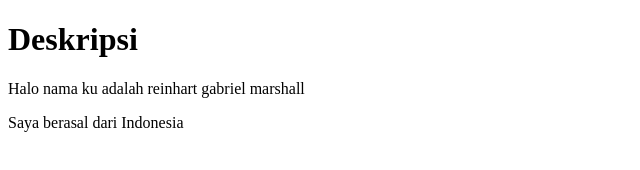
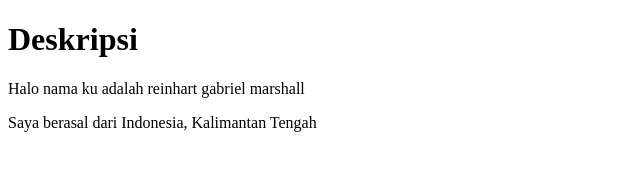
Before and after one commit to RollBy0/PWD-250713272, a plain HTML site: page index.html in a window 1280 px wide. Shown: the whole page, without its empty margins (0-640 px from the left). Drawn offline with Linux system fonts and the light colour scheme.

Commit message:
Perubahan #3

```diff
--- a/index.html
+++ b/index.html
@@ -8,6 +8,6 @@
 <body>
     <h1>Deskripsi</h1>
     <p>Halo nama ku adalah reinhart gabriel marshall</p>
-    <p>Saya berasal dari Indonesia</p>
+    <p>Saya berasal dari Indonesia, Kalimantan Tengah</p>
 </body>
 </html>
```
